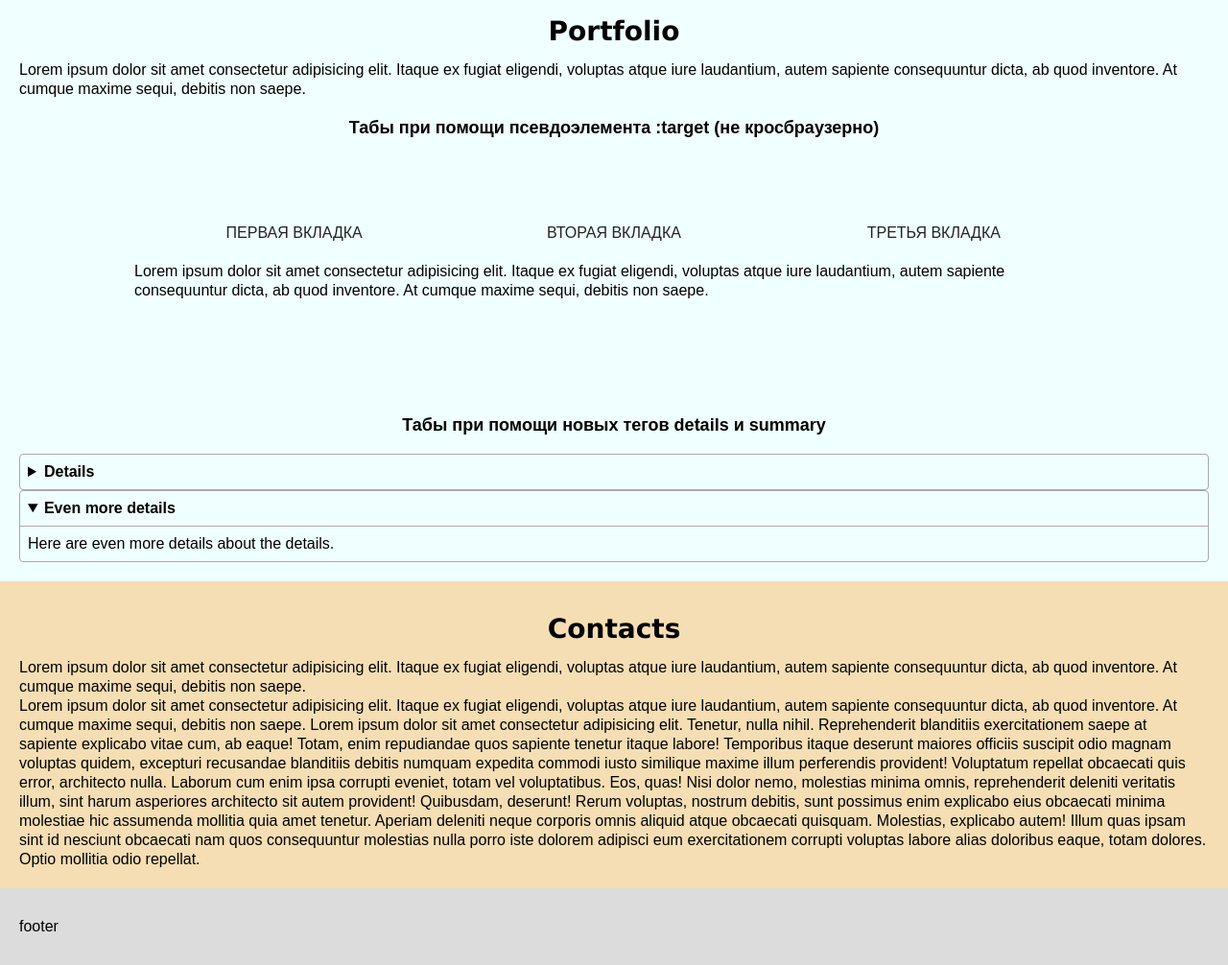
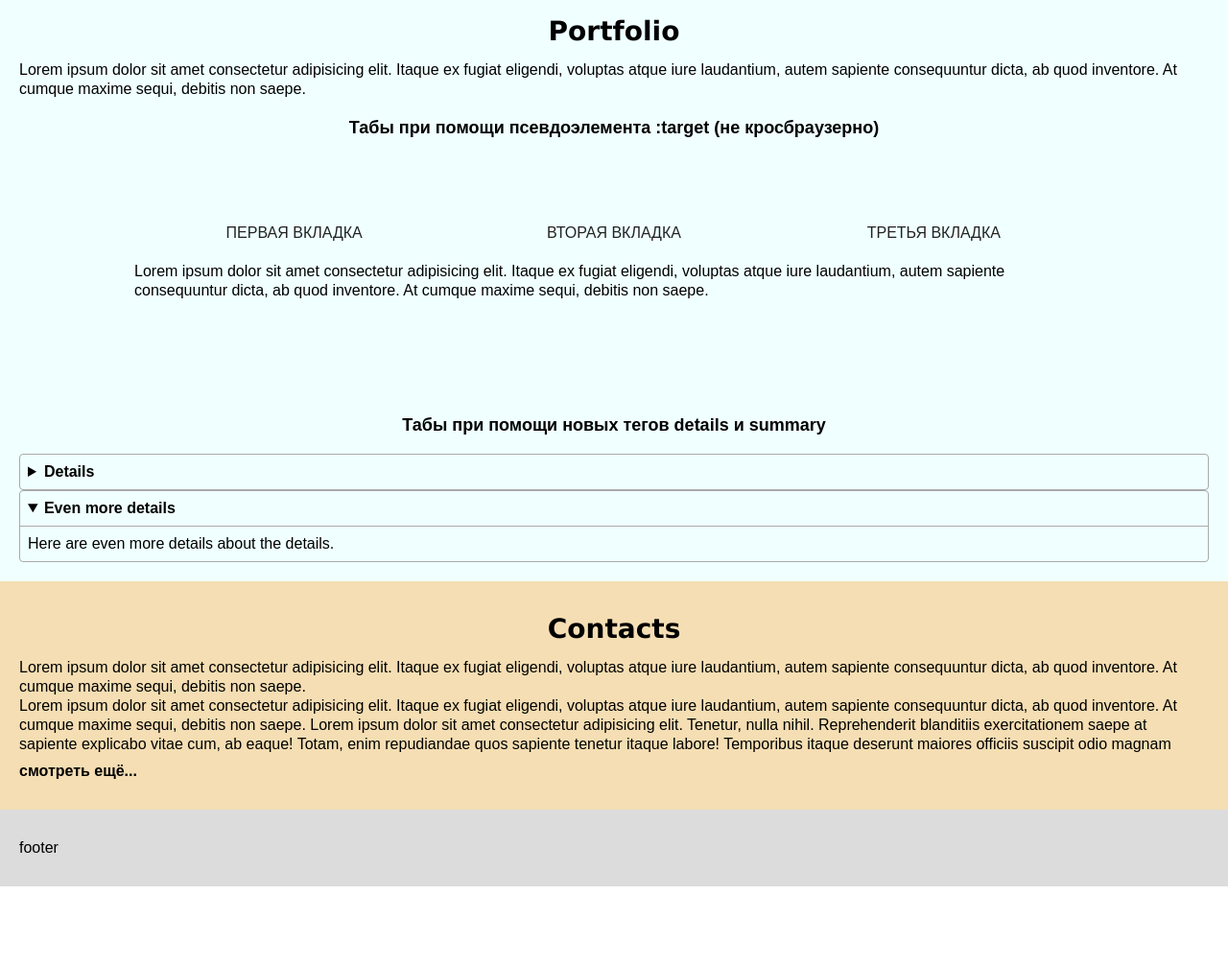
Before and after one commit to V-Svistunova/turnkey-solution, a plain HTML site: page index.html in a window 1280 px wide. Shown: the part 1721-2727 px from the top of the page at 96% size. After the commit the page ends 2645 px from the top, so only its background shows below. Drawn offline with nearby package versions, Linux system fonts and the light colour scheme; no server answers.

Commit message:
feat: add btn

```diff
--- a/assets/css/style.css
+++ b/assets/css/style.css
@@ -722,3 +722,33 @@ details[open] summary {
   border-bottom: 1px solid #aaa;
   margin-bottom: .5em;
 }
+
+
+
+/* Обрезаный текст */
+
+.contacts__text {
+  height: 58px;
+  text-overflow: ellipsis;
+
+  overflow-y: hidden;
+  transition: all 0.3s ease 0s;
+}
+
+.contacts__text--active {
+  overflow-y: auto;
+  height: 100%;
+}
+
+.contacts__btn {
+  position: relative;
+  padding: 10px 0;
+  font-weight: 600;
+  cursor: pointer;
+  transition: all 0.3s ease 0s;
+}
+
+
+.contacts__btn:hover {
+  transform: translateY(3px);
+}
--- a/assets/js/main.js
+++ b/assets/js/main.js
@@ -200,3 +200,14 @@ async function loadWeather(e) {
   if(weatherBlock) {
     loadWeather();
   }
+
+
+
+  // Показать ограниченый блок
+
+  let contactsBtn = document.querySelector('.contacts__btn');
+  let contactsText = document.querySelector('.contacts__text');
+
+  contactsBtn.addEventListener('click', function() {
+    contactsText.classList.toggle('contacts__text--active');
+  });
--- a/index.html
+++ b/index.html
@@ -221,7 +221,7 @@
         <p class="text">
           Lorem ipsum dolor sit amet consectetur adipisicing elit. Itaque ex fugiat eligendi, voluptas atque iure laudantium, autem sapiente consequuntur dicta, ab quod inventore. At cumque maxime sequi, debitis non saepe.
         </p>
-        <p class="text">
+        <p class="contacts__text text">
           Lorem ipsum dolor sit amet consectetur adipisicing elit. Itaque ex fugiat eligendi, voluptas atque iure laudantium, autem sapiente consequuntur dicta, ab quod inventore. At cumque maxime sequi, debitis non saepe.
           Lorem ipsum dolor sit amet consectetur adipisicing elit. Tenetur, nulla nihil. Reprehenderit blanditiis exercitationem saepe at sapiente explicabo vitae cum, ab eaque! Totam, enim repudiandae quos sapiente tenetur itaque labore!
           Temporibus itaque deserunt maiores officiis suscipit odio magnam voluptas quidem, excepturi recusandae blanditiis debitis numquam expedita commodi iusto similique maxime illum perferendis provident! Voluptatum repellat obcaecati quis error, architecto nulla.
@@ -229,6 +229,9 @@
           Rerum voluptas, nostrum debitis, sunt possimus enim explicabo eius obcaecati minima molestiae hic assumenda mollitia quia amet tenetur. Aperiam deleniti neque corporis omnis aliquid atque obcaecati quisquam. Molestias, explicabo autem!
           Illum quas ipsam sint id nesciunt obcaecati nam quos consequuntur molestias nulla porro iste dolorem adipisci eum exercitationem corrupti voluptas labore alias doloribus eaque, totam dolores. Optio mollitia odio repellat.
         </p>
+        <div class="contacts__btn">
+          смотреть ещё...
+        </div>
        </div>
       </div>
 
```
